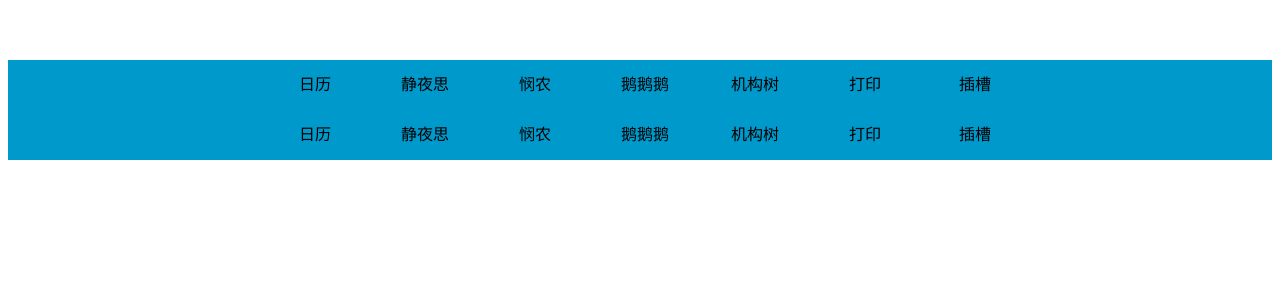
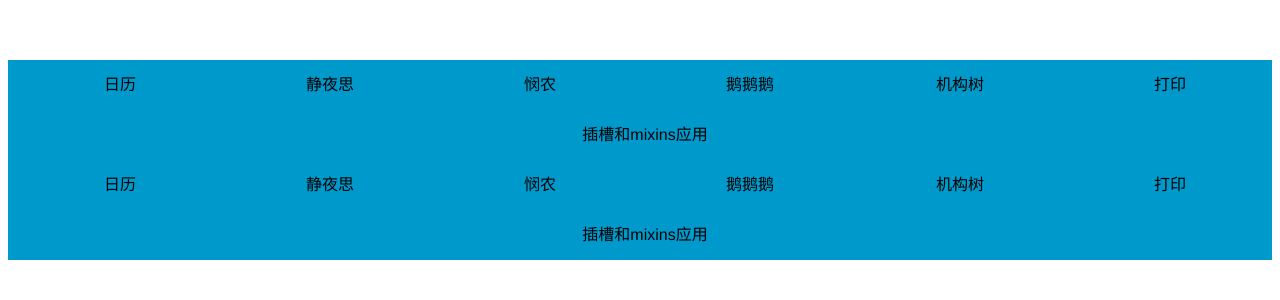
Before and after one commit to sukizhao/vueRouter, a Vue app: page /#/daohang in a window 1280 px wide. Shown: the top 300 px of the page. Built offline with nearby package versions, Linux system fonts and the light colour scheme.

Commit message:
mixins混用应用

```diff
--- a/package.json
+++ b/package.json
@@ -23,6 +23,7 @@
     "vue-print-nb": "^1.0.3",
     "vue-router": "^3.0.1",
     "vue-toast-component": "^2.0.0",
+    "vuecollect": "0.0.6",
     "vuex": "^3.1.0"
   },
   "devDependencies": {
--- a/src/components/chacao/chacao.vue
+++ b/src/components/chacao/chacao.vue
@@ -5,12 +5,17 @@
       <child>
           <div>我是父页面插槽里面的内容</div>
       </child>
+      <newImage></newImage>
+      <twoButton></twoButton>
   </div>
 </template>
 <script>
 import child from './child'
+import {myMixin} from '@/mixins/mixin'
 export default {
    name: 'chacao',
+     // 用了mixins就可以不再重复引入和声明组建了，可以直接调用里面的方法
+   mixins: [myMixin],
    components: {
     child
   },
@@ -23,6 +28,9 @@ export default {
 
   },
   mounted() {
+    // 用了mixins这里就可以直接调用mixin里面的函数和组件了
+      this.setChoices()
+      this.dayin()
 
   }
 }
--- a/src/components/daohang.vue
+++ b/src/components/daohang.vue
@@ -6,7 +6,7 @@
     <router-link to="/eee">鹅鹅鹅</router-link>
     <router-link to="/tree">机构树</router-link>
     <router-link to="/print">打印</router-link>
-    <router-link to="/chacao">插槽</router-link>
+    <router-link to="/chacao">插槽和mixins应用</router-link>
   </div>
 </template>
 <script>
@@ -25,7 +25,7 @@ export default {
 }
 .navagation a {
   display: inline-block;
-  width: 100px;
+  width: 200px;
   height: 50px;
   line-height: 50px;
   text-align: center;
--- a/src/components/eee/eee.vue
+++ b/src/components/eee/eee.vue
@@ -9,16 +9,11 @@
       　　　</div>
     <!-- 　　　<button v-print="'#printTest'">打印</button> -->
     <button @click="getFunction">调用新函数</button>
-    <newImage></newImage>
-    <twoButton></twoButton>
   </div>
 </template>
 <script>
 import { password } from '@/libs/password'
-import {myMixin} from '@/mixins/package'
 export default {
-  mixins: [myMixin],
-  // 用了mixins就可以不再重复引入和声明组建了，可以直接调用里面的方法
   data() {
     return {
       list: [1, 2, 3, 4, 5]
--- a/src/mixins/package.js
+++ b/src/mixins/mixin.js
@@ -15,7 +15,7 @@
 import newImage from '@/packaged-components/newImage'
 import twoButton from '@/packaged-components/twoButton'
 
-export const myMixin = {
+export const myMixin= {
   components: {
     newImage,
     twoButton
@@ -23,6 +23,9 @@ export const myMixin = {
   methods: {
     setChoices () {
       console.log('setChoices')
+    },
+    dayin(){
+      console.log('dayin')
     }
   }
 
--- a/src/packaged-components/newImage.vue
+++ b/src/packaged-components/newImage.vue
@@ -1,5 +1,5 @@
 <template>
-	<div>
+	<div class="imgClass">
       这是我的新图片组建<img src="" alt="">
 	</div>
 </template>
@@ -24,5 +24,7 @@
 	}
 </script>
 <style scoped>
-
+	.imgClass{
+		border:1px solid blue;
+	}
 </style>
--- a/src/packaged-components/twoButton.vue
+++ b/src/packaged-components/twoButton.vue
@@ -1,7 +1,7 @@
 <template>
   <div>
       <button disabled="disabled">确定</button>
-      <button disabled="disabled">取消</button>
+      <button >取消</button>
   </div>
 </template>
 <script>
```
Also changed, not shown: 1 other file (tests, documents, lock files or other folders).
